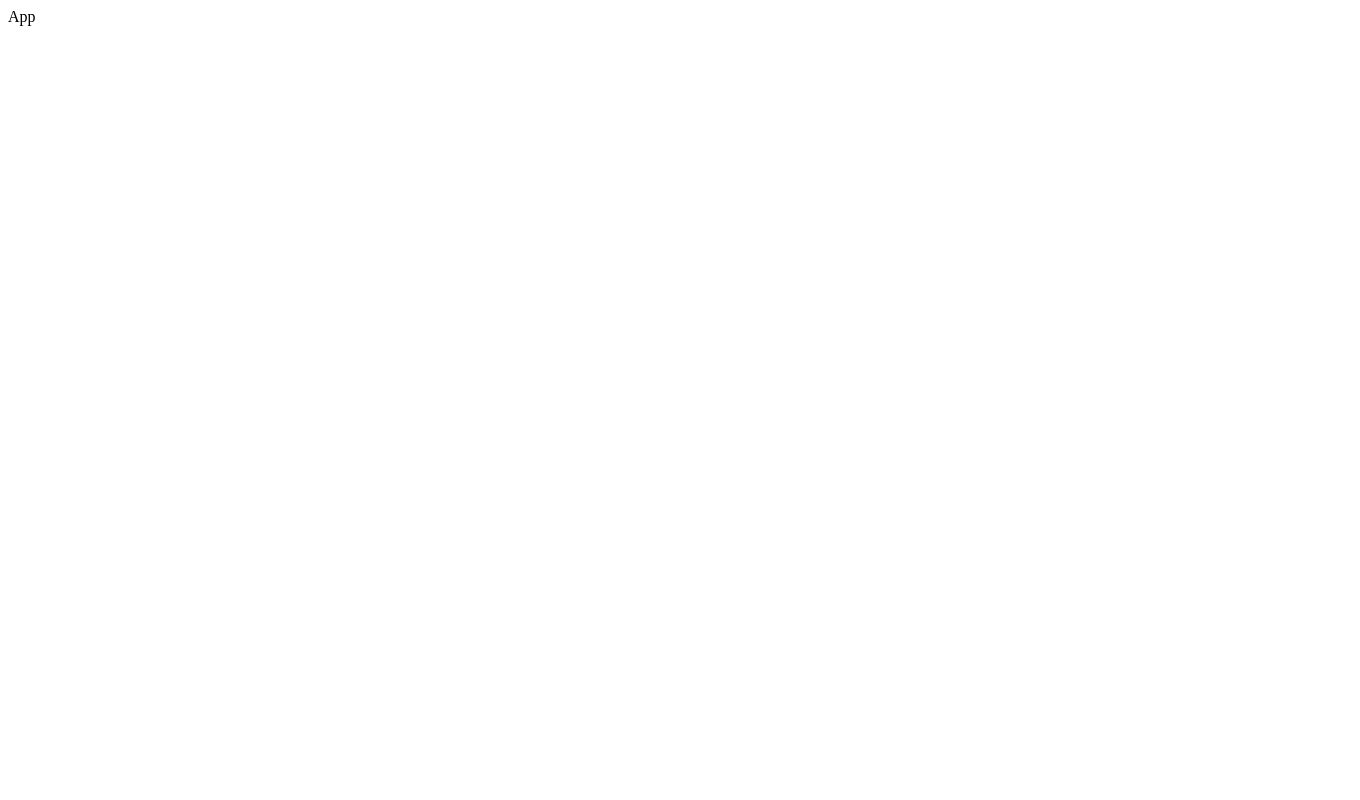
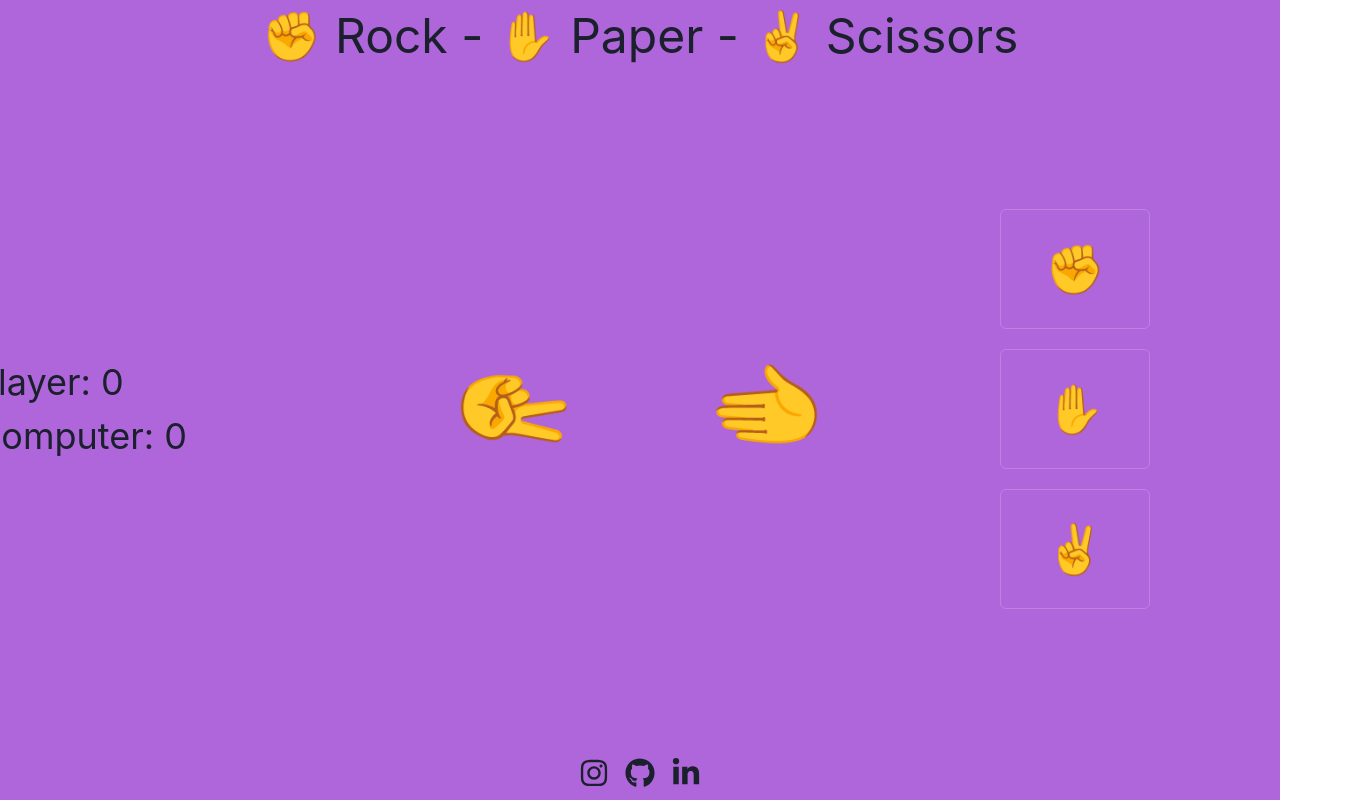
Before and after one commit to mertesnn/rock-paper-scissors, a React (Create React App) app: page / in a window 1280 px wide. Shown: the whole page, 1360 px wide, since content can reach past the window. Built offline with nearby package versions, Linux system fonts and the light colour scheme.

Commit message:
First design

```diff
--- a/package.json
+++ b/package.json
@@ -16,12 +16,13 @@
         "framer-motion": "^6.2.8",
         "react": "^17.0.2",
         "react-dom": "^17.0.2",
+        "react-icons": "^4.3.1",
         "react-scripts": "5.0.0",
         "typescript": "^4.6.2",
         "web-vitals": "^2.1.4"
     },
     "scripts": {
-    "start": "react-scripts start",
+        "start": "set PORT=3001 && react-scripts start",
         "build": "react-scripts build",
         "test": "react-scripts test",
         "eject": "react-scripts eject"
--- a/src/App.tsx
+++ b/src/App.tsx
@@ -1,5 +1,120 @@
+import { Button, Center, Grid, GridItem, Link, Text } from '@chakra-ui/react';
+import { FaGithub, FaInstagram, FaLinkedinIn } from 'react-icons/fa';
+
 const App = () => {
-    return <div>App</div>;
+    return (
+        <Center
+            maxW="full"
+            h="100vh"
+            backgroundColor="#B066DB"
+            display="flex"
+            flexDirection="column"
+            justifyContent="space-between"
+            userSelect="none"
+        >
+            <Text fontSize="5xl">✊ Rock - ✋ Paper - ✌ Scissors</Text>
+            <Grid w="8xl" templateColumns="repeat(4, 1fr)" h="500px">
+                <GridItem
+                    display="flex"
+                    flexDirection="column"
+                    alignItems="start"
+                    justifyContent="center"
+                >
+                    <Text fontSize="4xl">
+                        🧑 Player: <Text as="span">0</Text>
+                    </Text>
+                    <Text fontSize="4xl">
+                        💻 Computer: <Text as="span">0</Text>
+                    </Text>
+                </GridItem>
+                <GridItem
+                    colSpan={2}
+                    display="flex"
+                    flexDirection="row"
+                    alignItems="center"
+                    justifyContent="center"
+                    gap="32"
+                >
+                    <Text fontSize="8xl" transform="rotate(90deg)">
+                        ✌
+                    </Text>
+                    <Text fontSize="8xl" transform="rotate(270deg)">
+                        ✋
+                    </Text>
+                </GridItem>
+                <GridItem
+                    display="flex"
+                    flexDirection="column"
+                    alignItems="start"
+                    justifyContent="center"
+                    gap="5"
+                >
+                    <Button
+                        variant="outline"
+                        borderColor="#BE81E2"
+                        fontSize="5xl"
+                        w="150px"
+                        h="120px"
+                        _hover={{
+                            backgroundColor: '#CC98E8',
+                            borderColor: '#CC98E8',
+                        }}
+                    >
+                        ✊
+                    </Button>
+                    <Button
+                        variant="outline"
+                        borderColor="#BE81E2"
+                        fontSize="5xl"
+                        w="150px"
+                        h="120px"
+                        _hover={{
+                            backgroundColor: '#CC98E8',
+                            borderColor: '#CC98E8',
+                        }}
+                    >
+                        ✋
+                    </Button>
+                    <Button
+                        variant="outline"
+                        borderColor="#BE81E2"
+                        fontSize="5xl"
+                        w="150px"
+                        h="120px"
+                        _hover={{
+                            backgroundColor: '#CC98E8',
+                            borderColor: '#CC98E8',
+                        }}
+                    >
+                        ✌
+                    </Button>
+                </GridItem>
+            </Grid>
+            <Center gap="4" paddingY="3" fontSize="3xl">
+                <Link
+                    href="https://www.instagram.com/mertesen__/"
+                    target="_blank"
+                    _focus={{ border: 0 }}
+                >
+                    <FaInstagram />
+                </Link>
+                <Link
+                    href="https://github.com/mertesnn/"
+                    target="_blank"
+                    _focus={{ border: 0 }}
+                >
+                    <FaGithub />
+                </Link>
+                <Link
+                    href="https://www.linkedin.com/in/mert-esen/"
+                    target="_blank"
+                    _focus={{ border: 0 }}
+                >
+                    <FaLinkedinIn />
+                </Link>
+            </Center>
+        </Center>
+    );
 };
 
 export default App;
--- a/src/index.tsx
+++ b/src/index.tsx
@@ -1,3 +1,4 @@
+import { ChakraProvider } from '@chakra-ui/react';
 import React from 'react';
 import ReactDOM from 'react-dom';
 import App from './App';
@@ -6,9 +7,11 @@ import reportWebVitals from './reportWebVitals';
 const root = document.getElementById('root');
 
 ReactDOM.render(
-    <React.StrictMode>
-        <App />
-    </React.StrictMode>,
+    <ChakraProvider>
+        <React.StrictMode>
+            <App />
+        </React.StrictMode>
+    </ChakraProvider>,
     root
 );
 reportWebVitals();
```
Also changed, not shown: 1 other file (tests, documents, lock files or other folders). Lines whose indentation alone changed are shown as unchanged.
